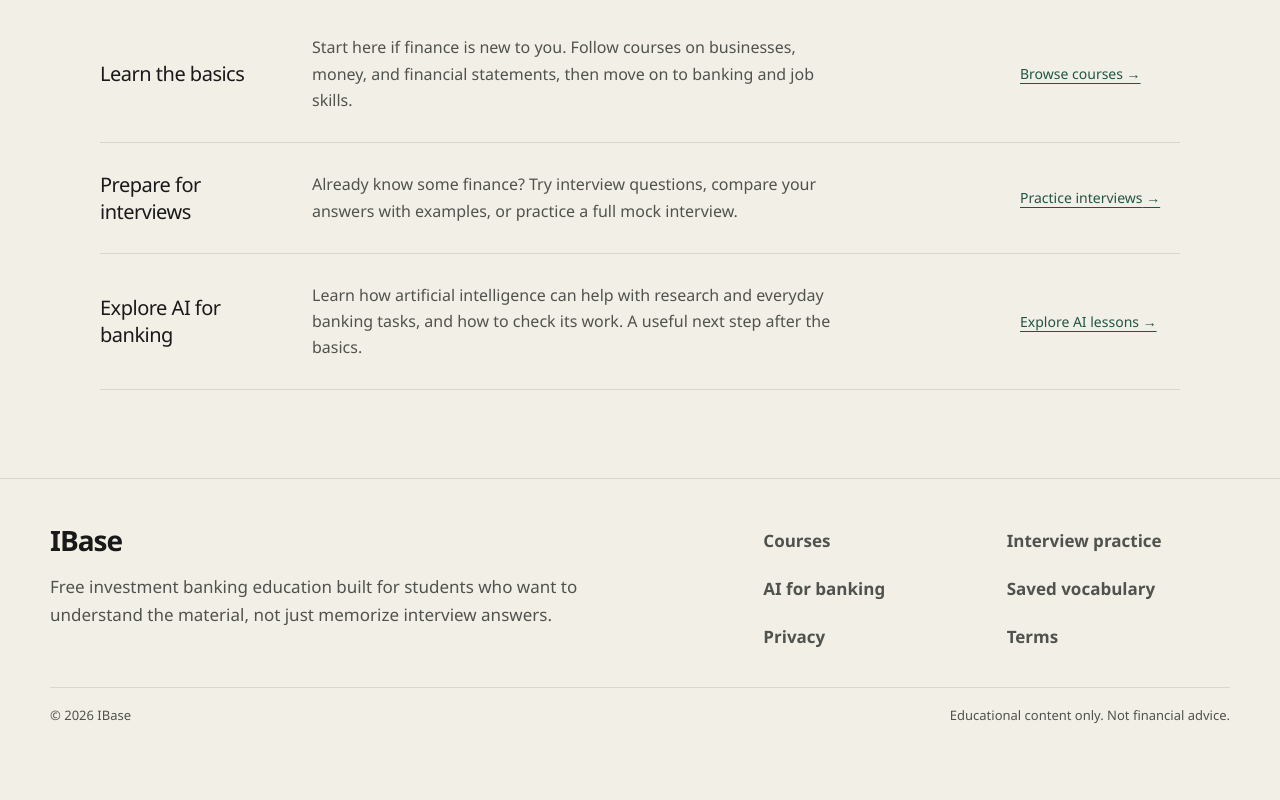
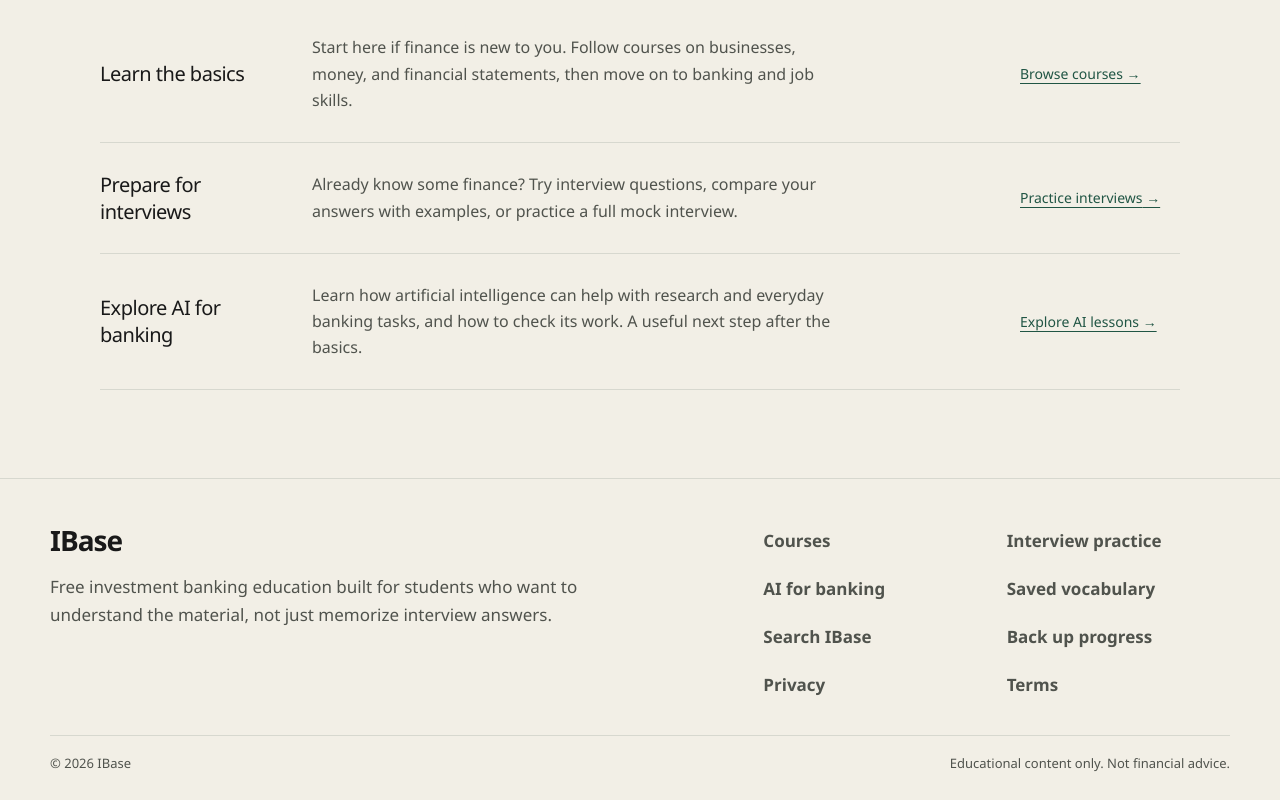
Before and after one commit to Trackifer-student/ibase, a React (Vite) app: page / in a window 1280 px wide. Shown: the part 938-1738 px from the top of the page. Before the commit the page ends 1690 px from the top, so only its background shows below. Built offline with nearby package versions, Linux system fonts and the light colour scheme.

Commit message:
Add search and progress backup links to footer

```diff
--- a/src/components/SiteFooter.jsx
+++ b/src/components/SiteFooter.jsx
@@ -6,6 +6,8 @@ function SiteFooter({
   onInterview,
   onAI,
   onVocabulary,
+  onSearch,
+  onBackup,
   onPrivacy,
   onTerms,
 }) {
@@ -27,6 +29,8 @@ function SiteFooter({
           <button onClick={onInterview}>Interview practice</button>
           <button onClick={onAI}>AI for banking</button>
           <button onClick={onVocabulary}>Saved vocabulary</button>
+          <button onClick={onSearch}>Search IBase</button>
+          <button onClick={onBackup}>Back up progress</button>
           <button onClick={onPrivacy}>Privacy</button>
           <button onClick={onTerms}>Terms</button>
         </nav>
```
